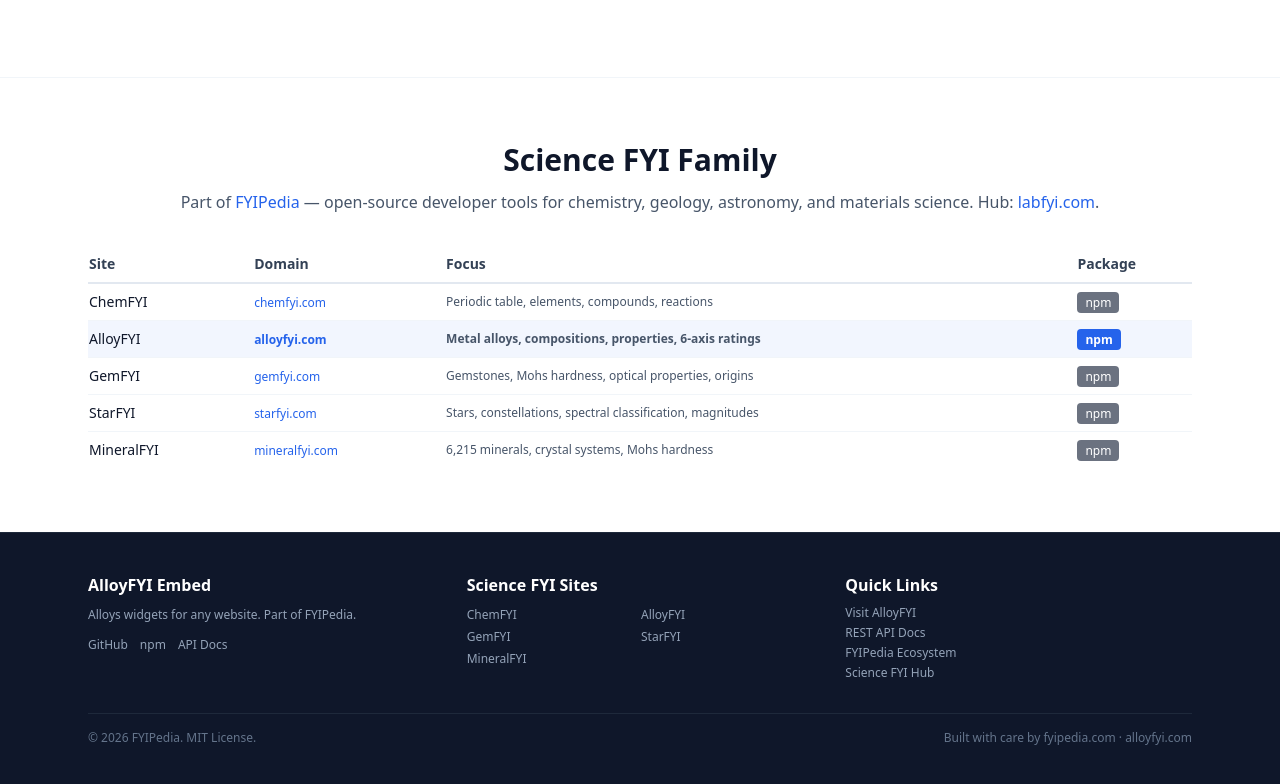
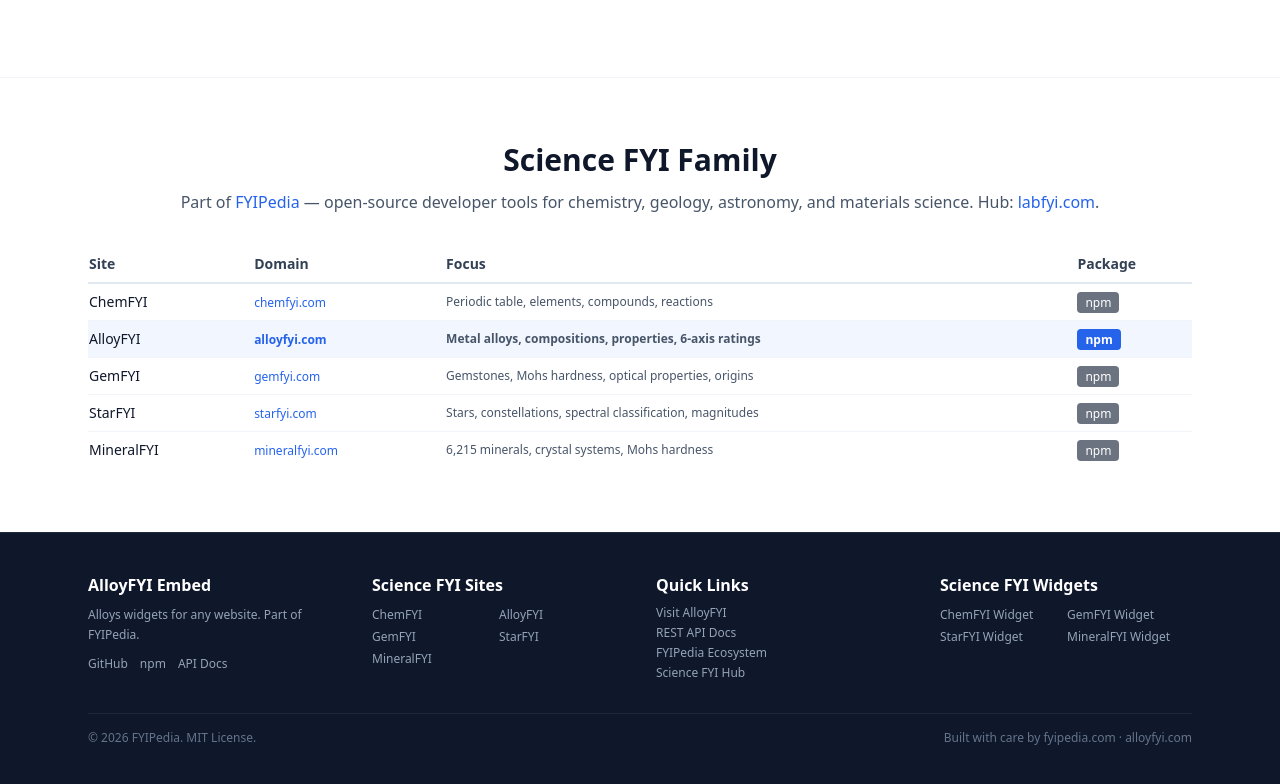
Before and after one commit to fyipedia/alloyfyi-embed, a website: page docs/index.html in a window 1280 px wide. Shown: the part 3611-4395 px from the top of the page. Drawn offline with nearby package versions, Linux system fonts and the light colour scheme; a script that the page names is missing.

Commit message:
feat: add family widget cross-links in footer for SEO link equity

```diff
--- a/docs/index.html
+++ b/docs/index.html
@@ -380,7 +380,7 @@
   <!-- FOOTER -->
   <footer class="bg-slate-900 dark:bg-slate-950 text-slate-300 py-10 border-t border-slate-800">
     <div class="max-w-6xl mx-auto px-4 sm:px-6">
-      <div class="grid sm:grid-cols-3 gap-8 mb-8">
+      <div class="grid sm:grid-cols-4 gap-8 mb-8">
         <div>
           <h4 class="font-bold text-white mb-2">AlloyFYI Embed</h4>
           <p class="text-xs text-slate-400 leading-relaxed mb-3">Alloys widgets for any website. Part of <a href="https://fyipedia.com" class="hover:text-white" target="_blank" rel="noopener">FYIPedia</a>.</p>
@@ -409,6 +409,15 @@
             <li><a href="https://labfyi.com" target="_blank" rel="noopener" class="text-slate-400 hover:text-white">Science FYI Hub</a></li>
           </ul>
         </div>
+              <div>
+          <h4 class="font-bold text-white mb-2">Science FYI Widgets</h4>
+          <div class="grid grid-cols-2 gap-0.5 text-xs">
+            <a href="https://widget.chemfyi.com" target="_blank" rel="noopener" class="text-slate-400 hover:text-white py-0.5">ChemFYI Widget</a>
+            <a href="https://widget.gemfyi.com" target="_blank" rel="noopener" class="text-slate-400 hover:text-white py-0.5">GemFYI Widget</a>
+            <a href="https://widget.starfyi.com" target="_blank" rel="noopener" class="text-slate-400 hover:text-white py-0.5">StarFYI Widget</a>
+            <a href="https://widget.mineralfyi.com" target="_blank" rel="noopener" class="text-slate-400 hover:text-white py-0.5">MineralFYI Widget</a>
+          </div>
+        </div>
       </div>
       <div class="border-t border-slate-800 pt-4 flex flex-col sm:flex-row justify-between gap-2 text-xs text-slate-500">
         <span>&copy; <span x-text="new Date().getFullYear()"></span> FYIPedia. MIT License.</span>
```
